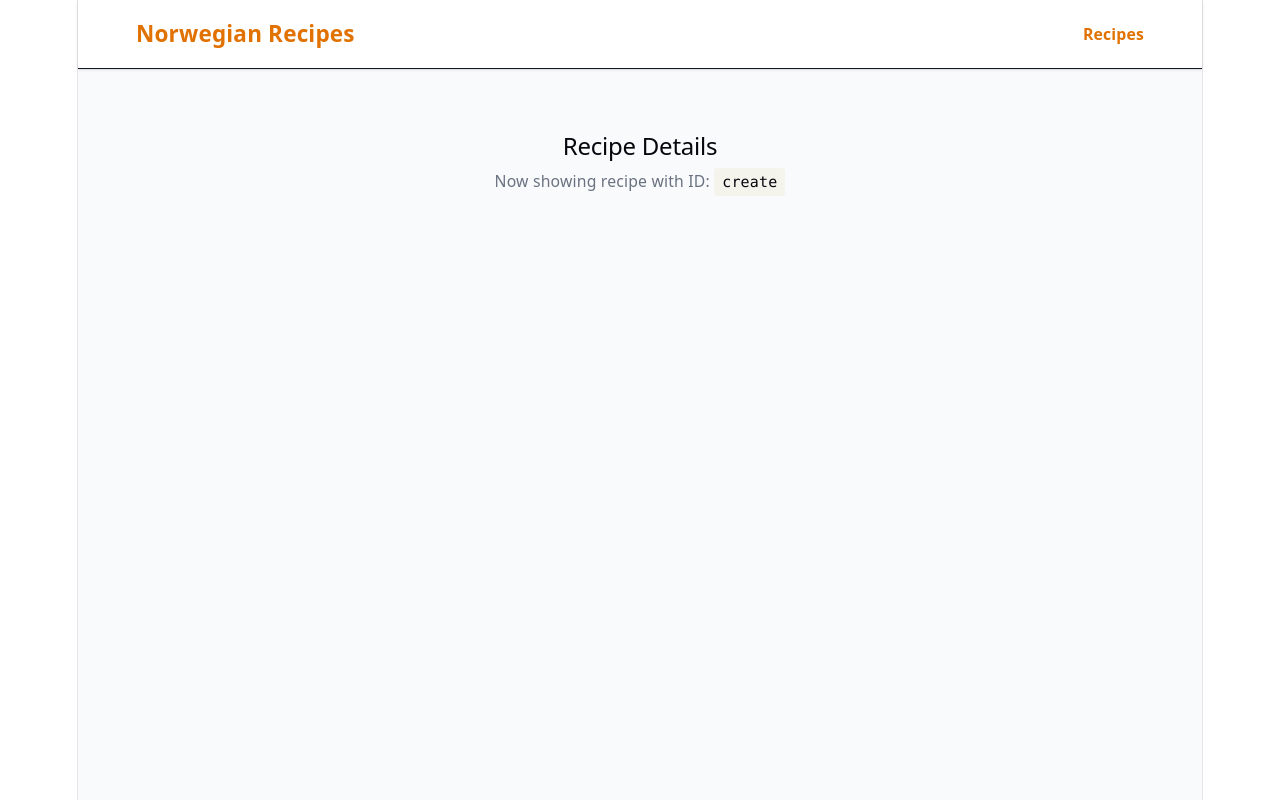
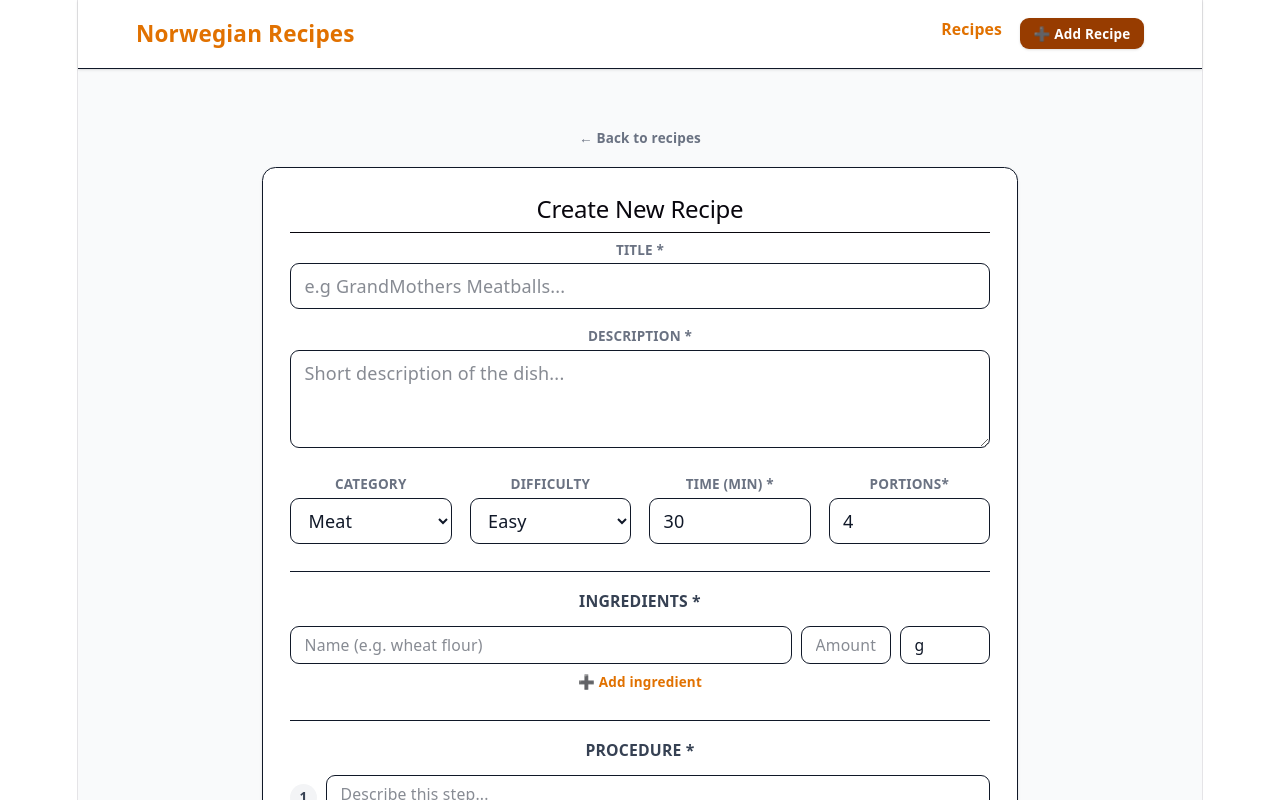
Before and after one commit to Anne-Zwift/norwegian-recipes, a React (Vite) app: page /recipes/create in a window 1280 px wide. Shown: the top 800 px of the page. Built offline with nearby package versions, Linux system fonts and the light colour scheme.

Commit message:
feat: add create and edit page, fixed cache invalidation explicit by adding exact false to mutations

```diff
--- a/src/App.tsx
+++ b/src/App.tsx
@@ -20,6 +20,12 @@ function App() {
             >
               Recipes
             </Link>
+            <Link
+              to="/recipes/create"
+              className="px-3 py-1.5 bg-amber-600 text-white rounded-lg hover:bg-amber-700 transition font-semibold text-xs shadow-sm [&.active]:bg-amber-800"
+            >
+              ➕ Add Recipe
+            </Link>
           </div>
         </nav>
       </header>
--- a/src/api/mockData.ts
+++ b/src/api/mockData.ts
@@ -13,8 +13,8 @@ export const mockRecipes: RecipeInput[] = [
     difficulty: "easy",
     category: "meat",
     tags: ["tradition", "dinner", "autumn"],
-    createdAt: new Date().toISOString(),
-    updatedAt: new Date().toISOString(),
+    createdAt: "2026-10-19T16:00:00.000Z",
+    updatedAt: "2026-10-19T16:00:00.000Z",
     author: {
       id: "author-1",
       name: "Grandmother Astrid",
@@ -53,8 +53,8 @@ export const mockRecipes: RecipeInput[] = [
     difficulty: "easy",
     category: "fish",
     tags: ["tradition", "dinner", "autumn"],
-    createdAt: new Date().toISOString(),
-    updatedAt: new Date().toISOString(),
+    createdAt: "2026-10-19T16:00:00.000Z",
+    updatedAt: "2026-10-19T16:00:00.000Z",
     author: {
       id: "author-2",
       name: "Grandfather Tim",
@@ -90,8 +90,8 @@ export const mockRecipes: RecipeInput[] = [
     difficulty: "easy",
     category: "vegan",
     tags: ["vegetables", "side-dish", "summer"],
-    createdAt: new Date().toISOString(),
-    updatedAt: new Date().toISOString(),
+    createdAt: "2026-10-19T16:00:00.000Z",
+    updatedAt: "2026-10-19T16:00:00.000Z",
     author: {
       id: "author-3",
       name: "Anne-Zwift",
--- a/src/api/recipesService.ts
+++ b/src/api/recipesService.ts
@@ -86,7 +86,7 @@ export const recipesService = {
   getRecipeById: async (id: string): Promise<RecipeInput> => {
     await delay(400);
 
-    const recipe = mockRecipes.find((r) => r.id === id);
+    const recipe = mockRecipes.find((r) => r.id === String(id));
 
     if (!recipe) {
       throw new Error(`Recipe with ID ${id} was not found.`);
@@ -134,9 +134,10 @@ export const recipesService = {
     await delay(500);
 
     // Find the index of the recipe in the database
-    const recipeIndex = mockRecipes.findIndex((r) => r.id === id);
+    const cleanId = String(id).trim();
+    const recipeIndex = mockRecipes.findIndex((r) => String(r.id) === cleanId);
 
-    if (recipeIndex) {
+    if (recipeIndex === -1) {
       throw new Error(
         `Could not update recipe. Recipe ID ${id} was not found.`,
       );
--- a/src/components/recipes/RecipeForm.tsx
+++ b/src/components/recipes/RecipeForm.tsx
@@ -43,6 +43,11 @@ export default function RecipeForm({
       tags: ["dinner"],
       ingredients: [{ name: "", amount: "", unit: "g" }],
       instructions: [{ step: 1, description: "" }],
+      author: {
+        id: "author-current",
+        name: "Anne-Zwift",
+        avatar: "https://example.com",
+      },
     },
   });
 
@@ -68,7 +73,12 @@ export default function RecipeForm({
 
   return (
     <form
-      onSubmit={handleSubmit(onSubmit)}
+      onSubmit={handleSubmit(onSubmit, (validationErrors) => {
+        console.log(
+          "❌ Zod Submission stopped! Validation error:",
+          validationErrors,
+        );
+      })}
       className="space-y-6 max-w-2xl mx-auto bg-white p-6 rounded-xl border shadow-sm"
     >
       <h2 className="text-xl font-bold text-gray-900 border-b pb-2">
--- a/src/components/recipes/RecipeList.tsx
+++ b/src/components/recipes/RecipeList.tsx
@@ -1,4 +1,5 @@
 import { useRecipes } from "../../hooks/useRecipes";
+import { Link } from "@tanstack/react-router";
 
 // 1. Define a type-safe interface for the props coming from above
 interface RecipeListProps {
@@ -109,6 +110,17 @@ export default function RecipeList({
               <span>📊 {recipe.difficulty}</span>
               <span>👤 {recipe.author.name}</span>
             </div>
+            {/* NEW TYPE-SAFE EDIT LINK: Placed directly on the card! */}
+            {/* Use e.stopPropagation() to prevent the app from opening the details page when the intention is actually to edit */}
+
+            <Link
+              to="/recipes/$recipeId/edit"
+              params={{ recipeId: recipe.id }}
+              onClick={(e) => e.stopPropagation()}
+              className="mt-4 px-2 py-1 bg-gray-100 text-gray-600 rounded hover:bg-amber-100 hover:text-amber-800 transition font-medium"
+            >
+              ✏️ Edit
+            </Link>
           </div>
         ))}
       </div>
--- a/src/hooks/useRecipes.ts
+++ b/src/hooks/useRecipes.ts
@@ -58,7 +58,7 @@ export function useCreateRecipe() {
     onSuccess: () => {
       // We ask the cache to mark ALL queries starting with "recipes" as outdated.
       // This triggers an automatic, silent background update in the UI!
-      queryClient.invalidateQueries({ queryKey: ["recipes"] });
+      queryClient.invalidateQueries({ queryKey: ["recipes"], exact: false }); // // exact: false, forces the check to clear ALL lists, regardless of search/filter!
     },
   });
 }
@@ -77,7 +77,7 @@ export function useUpdateRecipe() {
     // success updates both the specific detail page and the main list in the cache
     onSuccess: (_data, variables) => {
       // Invalidates the main list
-      queryClient.invalidateQueries({ queryKey: ["recipes"] });
+      queryClient.invalidateQueries({ queryKey: ["recipes"], exact: false }); // exact: false, forces the check to clear ALL lists, regardless of search/filter!
       // Invalidates the detail page for this specific recipe (so that the changes appear there immediately)
       queryClient.invalidateQueries({ queryKey: ["recipe", variables.id] });
     },
--- a/src/pages/CreateRecipePage.tsx
+++ b/src/pages/CreateRecipePage.tsx
@@ -0,0 +1,48 @@
+import { useNavigate } from "@tanstack/react-router";
+import { useCreateRecipe } from "../hooks/useRecipes";
+import RecipeForm from "../components/recipes/RecipeForm";
+import { type RecipeInput } from "../schemas/recipeSchema";
+
+export default function CreateRecipePage() {
+  const navigate = useNavigate();
+
+  // 1. retrieves the mutation-servicer for POST calls!
+  const { mutate, isPending, isError, error } = useCreateRecipe();
+
+  // 2. This function runs when Zod has validated all the form data.
+  const handleFormSubmit = (
+    formData: Omit<RecipeInput, "id" | "createdAt" | "updatedAt" | "ratings">,
+  ) => {
+    mutate(formData, {
+      onSuccess: () => {
+        // REQUIREMENT: Upon success, the cache is automatically cleared,
+        // and the user is safely redirected back to the main list to view their new card!
+        navigate({ to: "/recipes" });
+      },
+    });
+  };
+
+  return (
+    <div className="p-6 bg-gray-50 min-h-screen">
+      <div className="max-w-2xl mx-auto mb-4">
+        <button
+          onClick={() => navigate({ to: "/recipes" })}
+          className="text-xs font-semibold text-gray-500 hover:text-amber-600 transition"
+        >
+          ← Back to recipes
+        </button>
+      </div>
+
+      {/* Display an error message if the simulated server throws an error */}
+      {isError && (
+        <div className="max-w-2xl mx-auto p-4 mb-4 bg-red-50 border border-red-200 text-red-700 rounded-lg text-sm">
+          <p className="font-bold">Could not save the recipe:</p>
+          <p>{error instanceof Error ? error.message : "Unknown Error"}</p>
+        </div>
+      )}
+
+      {/* 3. Rolling out the reusable form! */}
+      <RecipeForm onSubmit={handleFormSubmit} isSubmitting={isPending} />
+    </div>
+  );
+}
--- a/src/pages/EditRecipePage.tsx
+++ b/src/pages/EditRecipePage.tsx
@@ -0,0 +1,88 @@
+import { useParams, useNavigate } from "@tanstack/react-router";
+import { useQuery } from "@tanstack/react-query";
+import { recipesService } from "../api/recipesService";
+import { useUpdateRecipe } from "../hooks/useRecipes";
+import RecipeForm from "../components/recipes/RecipeForm";
+import { type RecipeInput } from "../schemas/recipeSchema";
+
+export default function EditRecipePage() {
+  const navigate = useNavigate();
+  // Extracts the ID from the URL (e.g /recipes/recipe-1/edit)
+  const { recipeId } = useParams({ from: "/recipes/$recipeId/edit" });
+
+  // 1. Fetch current data from the cache/API to populate the form
+  const {
+    data: recipe,
+    isLoading,
+    isError: isFetchError,
+  } = useQuery({
+    queryKey: ["recipe", recipeId],
+    queryFn: () => recipesService.getRecipeById(recipeId),
+  });
+
+  // 2. Retrieve the mutation-servant for PUT calls!
+  const {
+    mutate: updateRecipe,
+    isPending: isUpdating,
+    isError: isUpdateError,
+    error,
+  } = useUpdateRecipe();
+
+  const handleFormSubmit = (
+    formData: Omit<RecipeInput, "id" | "createdAt" | "updatedAt" | "ratings">,
+  ) => {
+    // Since a PUT requires both an ID and data, you send it as a single, combined object.
+    updateRecipe(
+      { id: recipeId, data: formData },
+      {
+        onSuccess: () => {
+          // Send the user back to the list upon success
+          navigate({ to: "/recipes" });
+        },
+      },
+    );
+  };
+
+  if (isLoading) {
+    return (
+      <div className="p-12 text-center text-gray-500 animate-pulse font-medium">
+        Loading recipes data...
+      </div>
+    );
+  }
+
+  if (isFetchError || !recipe) {
+    return (
+      <div className="p-12 text-center text-red-500 font-medium">
+        Could not find the recipe you are trying to edit.
+      </div>
+    );
+  }
+
+  return (
+    <div className="p-6 bg-gray-50 min-h-screen">
+      <div className="max-w-2xl mx-auto mb-4">
+        <button
+          onClick={() => navigate({ to: "/recipes" })}
+          className="text-xs font-semibold text-gray-500 hover:text-amber-600 transition"
+        >
+          ← Cancel and go back
+        </button>
+      </div>
+
+      {isUpdateError && (
+        <div className="max-w-2xl mx-auto p-4 mb-4 bg-red-50 border border-red-200 text-red-700 rounded-lg text-sm">
+          <p className="font-bold">Could not update the recipe:</p>
+          <p>{error instanceof Error ? error.message : "Unknown Error"}</p>
+        </div>
+      )}
+
+      {/* 3. include the existing data as initialData! */}
+      <RecipeForm
+        initialData={recipe as RecipeInput}
+        onSubmit={handleFormSubmit}
+        isSubmitting={isUpdating}
+      />
+    </div>
+  );
+}
--- a/src/utils/router.ts
+++ b/src/utils/router.ts
@@ -7,6 +7,8 @@ import App from "../App"; // App.tsx acts as a shell/layout (Root Route)
 import HomePage from "../pages/HomePage";
 import RecipesPage from "../pages/RecipesPage";
 import RecipeDetailPage from "../pages/RecipeDetailPage";
+import CreateRecipePage from "../pages/CreateRecipePage";
+import EditRecipePage from "../pages/EditRecipePage";
 
 // 1. Define the root route (our shell, which owns the navigation bar and the <Outlet />)
 const rootRoute = createRootRoute({
@@ -32,11 +34,25 @@ const recipeDetailRoute = createRoute({
   component: RecipeDetailPage,
 });
 
+const createRecipeRoute = createRoute({
+  getParentRoute: () => rootRoute,
+  path: "/recipes/create",
+  component: CreateRecipePage,
+});
+
+const editRecipeRoute = createRoute({
+  getParentRoute: () => rootRoute,
+  path: "/recipes/$recipeId/edit",
+  component: EditRecipePage,
+});
+
 // 3. Assemble the route tree exactly as TanStack requires
 const routeTree = rootRoute.addChildren([
   indexRoute,
   recipesRoute,
   recipeDetailRoute,
+  createRecipeRoute,
+  editRecipeRoute,
 ]);
 
 // 4. Create and export the router instance itself
```
